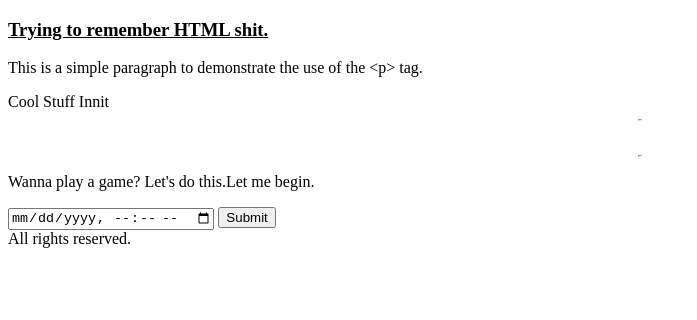
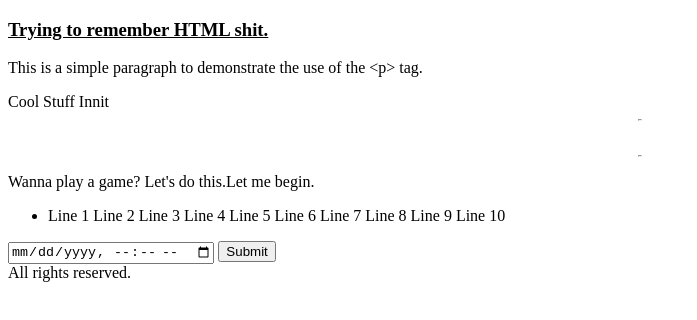
Before and after one commit to Oli-George/My-App, a website: page app/(tabs)/hii.html in a window 1280 px wide. Shown: the whole page, without its empty margins (0-697 px from the left). Drawn offline with Linux system fonts and the light colour scheme.

Commit message:
Happy New Monthgit add .!

```diff
--- a/app/(tabs)/hii.html
+++ b/app/(tabs)/hii.html
@@ -17,6 +17,20 @@
     <hr style="width: 1.25px;">
 
     <p>Wanna play a game? Let's do this.<span>Let me begin.</span></p>
+    <ul>
+        <li>
+            Line 1
+            Line 2
+            Line 3
+            Line 4
+            Line 5
+            Line 6
+            Line 7
+            Line 8
+            Line 9
+            Line 10
+        </li>
+    </ul>
 
     <form>
         <input label="Date" type="datetime-local" placeholder="29-05-2026" />
```
